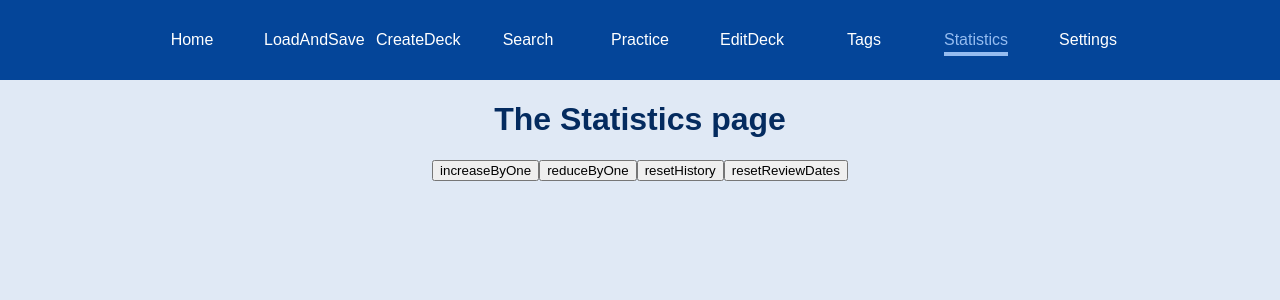
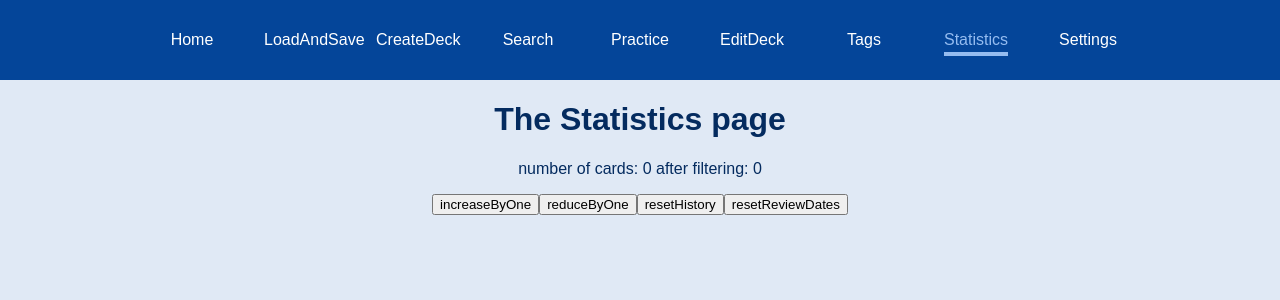
Before and after one commit to Weiqifan1/hanzimining, a React (Create React App) app: page /statistics in a window 1280 px wide. Shown: the top 300 px of the page. Built offline with nearby package versions, Linux system fonts and the light colour scheme.

Commit message:
2023-03-17_2056_addedToPracticeAndStat_needBetterPerformance

```diff
--- a/src/applogic/FlashcardDisplayLogic/FlashCardFiltering.ts
+++ b/src/applogic/FlashcardDisplayLogic/FlashCardFiltering.ts
@@ -1,5 +1,26 @@
 import {FlashCard} from "../../interfaces/flashcard";
 import {isSortingValue} from "../../interfaces/types/sortingValue";
+import {FlashCardDeck} from "../../interfaces/flashcarddeck";
+
+export const getSettings_filtercardsbytag = (currentState: FlashCardDeck): FlashCard[] => {
+    return filterByTags(currentState.cards, dogetSettings_filtercardsbytag(currentState))
+}
+
+export const dogetSettings_filtercardsbytag = (currentState: FlashCardDeck): Record<string, string> => {
+    const subcategoryname: string = "filtercardsbytag"
+    const settings:  Record<string, Record<string, string>> = currentState.settings
+    var subcategory: Record<string, string> = {}
+    if (settings[subcategoryname]) {
+        subcategory = settings[subcategoryname]
+    }
+    return subcategory
+}
+
+export function filterByTags(inp: FlashCard[], localTagsFilter: Record<string, string>): FlashCard[] {
+    const cardsToUse: number[] = calculateFilter(inp, localTagsFilter)
+    const filteredCards: FlashCard[] = inp.filter(eachCard => cardsToUse.includes(eachCard.cardNumber))
+    return filteredCards;
+}
 
 export const calculateFilter = (inp: FlashCard[], localTagsFilter: Record<string, string>):　number[] => {
     var cardsToUse: number[] = []
--- a/src/applogic/characterSRSlogic/calculateCharacterSRSorder/calculateCharacterSRSorder.ts
+++ b/src/applogic/characterSRSlogic/calculateCharacterSRSorder/calculateCharacterSRSorder.ts
@@ -3,8 +3,8 @@ import {FlashCard} from "../../../interfaces/flashcard";
 import {getReviewPriority} from "./calculateContentReviewPriority";
 
 export const doCalculateNextCharacter = (input: characterSRSlogic): characterSRSlogic => {
-    const fiveMostRecent: FlashCard[] = getMostRecentlyPracticed(input, 10)
-    const reviewPrioritySorted: FlashCard[] = getReviewPriority(input.characterSRS.cards, fiveMostRecent)
+    const tenMostRecent: FlashCard[] = getMostRecentlyPracticed(input, 10)
+    const reviewPrioritySorted: FlashCard[] = getReviewPriority(input.characterSRS.cards, tenMostRecent)
     if (reviewPrioritySorted.length === 0){
         //there are no characters that can be shown
         const returnObject: characterSRSlogic = {
--- a/src/pages/Practice.tsx
+++ b/src/pages/Practice.tsx
@@ -13,6 +13,7 @@ import characterSRSlogic from "../interfaces/characterSRSlogic";
 import {calculateNextCharacter} from "../applogic/characterSRSlogic/calculateCharacterSRSorder/characterSRSlogicBoundary";
 import CardComponent from "../components/CardComponent";
 import CardDisplay from "../interfaces/cardDisplay";
+import {filterByTags, getSettings_filtercardsbytag} from "../applogic/FlashcardDisplayLogic/FlashCardFiltering";
 
 const Practice: React.FunctionComponent<IPage> = props => {
 
@@ -40,17 +41,23 @@ const Practice: React.FunctionComponent<IPage> = props => {
     )
     var cardDisplayLocalState: CardDisplay = showCardDisplay
 
-
     const todoPageContent = (): ReactElement => {
         let contentOrNotEnough;
+        //update cards to select from, by taking filtering into account
+        //const localTagsFilter: Record<string, string> =
+        const filteredCards: FlashCard[] = getSettings_filtercardsbytag(characterSRSstate)
+        //const updatedSrs: FlashCardDeck = {...characterSRSstate}
+        const updatedSrs: FlashCardDeck = {...characterSRSstate, cards: filteredCards}
+
         const srslogic: characterSRSlogic = {
-            characterSRS: characterSRSstate,
+            characterSRS: updatedSrs,
             currentContent: undefined,
             mostRecentContentObjects: previousCharactersState[2],
             notEnoughCharacters: false
         }
         const srscalculationResult: characterSRSlogic = calculateNextCharacter(srslogic)
         if (srscalculationResult.notEnoughCharacters) {
+
             contentOrNotEnough = <p>not enough characters. add more to deck</p>
         }else {
             if (srscalculationResult.currentContent) {
--- a/src/pages/SearchFlashcards.tsx
+++ b/src/pages/SearchFlashcards.tsx
@@ -8,8 +8,11 @@ import {bindActionCreators} from "redux";
 import CardDisplay from "../interfaces/cardDisplay";
 import DisplayTags from "../components/DisplayTags";
 import TagFilteringComponentList from "../components/TagFilteringComponentList";
-import {calculateFilter} from "../applogic/FlashcardDisplayLogic/FlashCardFiltering";
-import {getSettings_filtercardsbytag} from "../applogic/flashcardHelperFunctions/settingsHelper";
+import {
+    calculateFilter, dogetSettings_filtercardsbytag,
+    filterByTags,
+    getSettings_filtercardsbytag
+} from "../applogic/FlashcardDisplayLogic/FlashCardFiltering";
 
 const SearchFlashcards: React.FunctionComponent<IPage> = props => {
 
@@ -29,7 +32,7 @@ const SearchFlashcards: React.FunctionComponent<IPage> = props => {
             if (a.cardNumber > b.cardNumber) {return 1;}return 0;})
 
     //tag filtering
-    const [localTagsFilter, setLocalTagsFilter] = useState<Record<string, string>>(getSettings_filtercardsbytag(characterSRSstate))
+    const [localTagsFilter, setLocalTagsFilter] = useState<Record<string, string>>(dogetSettings_filtercardsbytag(characterSRSstate))
     //const [localTagsFilter, setLocalTagsFilter] = useState<Record<string, string>>(setInitialLocalTagsFilter(localSettings))
     const [shouldRerender, setShouldRerender] = useState<boolean>(false)
     const [cardNumAfterFiltering, setCardNumAfterFiltering] = useState<FlashCard[]>([])
@@ -74,12 +77,6 @@ const SearchFlashcards: React.FunctionComponent<IPage> = props => {
                 if (a.cardNumber < b.cardNumber) {return -1; }
                 if (a.cardNumber > b.cardNumber) {return 1;}return 0;})
         filterCards(sortedByNumber, localTagsFilter)
-    }
-
-    function filterByTags(inp: FlashCard[], localTagsFilter: Record<string, string>): FlashCard[] {
-        const cardsToUse: number[] = calculateFilter(inp, localTagsFilter)
-        const filteredCards: FlashCard[] = inp.filter(eachCard => cardsToUse.includes(eachCard.cardNumber))
-        return filteredCards;
     }
 
     const filterCards = (inp: FlashCard[], localTagsFilter: Record<string, string>) => {
--- a/src/pages/Statistics.tsx
+++ b/src/pages/Statistics.tsx
@@ -6,6 +6,8 @@ import { characterSRSactionCreators, State} from '../state/index';
 import {FlashCard} from "../interfaces/flashcard";
 import {FlashCardDeck} from "../interfaces/flashcarddeck";
 import {editListItemInBulk} from "../state/action-creators/characterSRSactionCreator";
+import {useState} from "react";
+import {filterByTags, getSettings_filtercardsbytag} from "../applogic/FlashcardDisplayLogic/FlashCardFiltering";
 
 const Statistics : React.FunctionComponent<IPage> = props => {
     const dispatch = useDispatch();
@@ -13,6 +15,7 @@ const Statistics : React.FunctionComponent<IPage> = props => {
     const characterSRSstate: FlashCardDeck = useSelector(
         (state: State) => state.characterSRS
     )
+    const [filteredCards, setFilteredCards] = useState<FlashCard[]>(getSettings_filtercardsbytag(characterSRSstate))
 
     const countCardNumbers = (input: FlashCard[]): number[] => {
         var result: number[] = []
@@ -25,17 +28,22 @@ const Statistics : React.FunctionComponent<IPage> = props => {
         return result
     }
 
-    const generateCountingDisplay = (input: FlashCard[]): string[] => {
+    const generateCountingDisplay = (input: FlashCard[], state: FlashCardDeck): string[] => {
         var result: string[] = []
         const countedNumbers: number[] = countCardNumbers(input)
+        const countFilteredCardNumbers: number[] = countCardNumbers(getSettings_filtercardsbytag(characterSRSstate))
+
         for (let i = 0; i < countedNumbers.length; i++) {
-            const currentLine: string = 'reviewNumber: ' + i + ' count: ' + countedNumbers[i]
+            var currentLine: string = 'reviewNumber: ' + i + ' count: ' + countedNumbers[i]
+            if (i < countFilteredCardNumbers.length) {
+                currentLine = currentLine + ' ' + '('+ countFilteredCardNumbers[i] +')'
+            }
             result.push(currentLine)
         }
         return result
     }
 
-    const reviewNumbersCount: string[] = generateCountingDisplay(characterSRSstate.cards)
+    const reviewNumbersCount: string[] = generateCountingDisplay(characterSRSstate.cards, characterSRSstate)
 
     const newReviewNumbers = (oldReviewNumber: number, numberToAdd: number): number => {
         if (numberToAdd > 0) {
@@ -112,6 +120,7 @@ const Statistics : React.FunctionComponent<IPage> = props => {
 
     return <div>
         <h1> The Statistics page </h1>
+        <p>number of cards: {characterSRSstate.cards.length} after filtering: {filteredCards.length}</p>
         <button type="button" onClick={increasePositiveReviewNumbersByOne}>increaseByOne</button>
         <button type="button" onClick={reducePositiveReviewNumbersByOne}>reduceByOne</button>
         <button type="button" onClick={resetCardHistory}>resetHistory</button>
```
